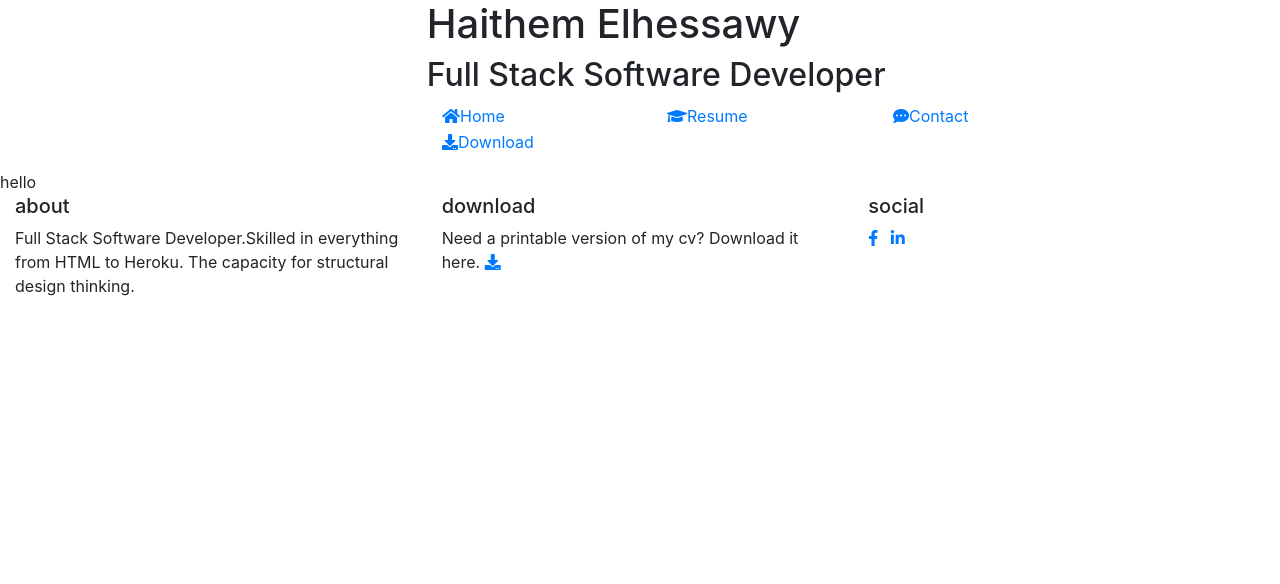
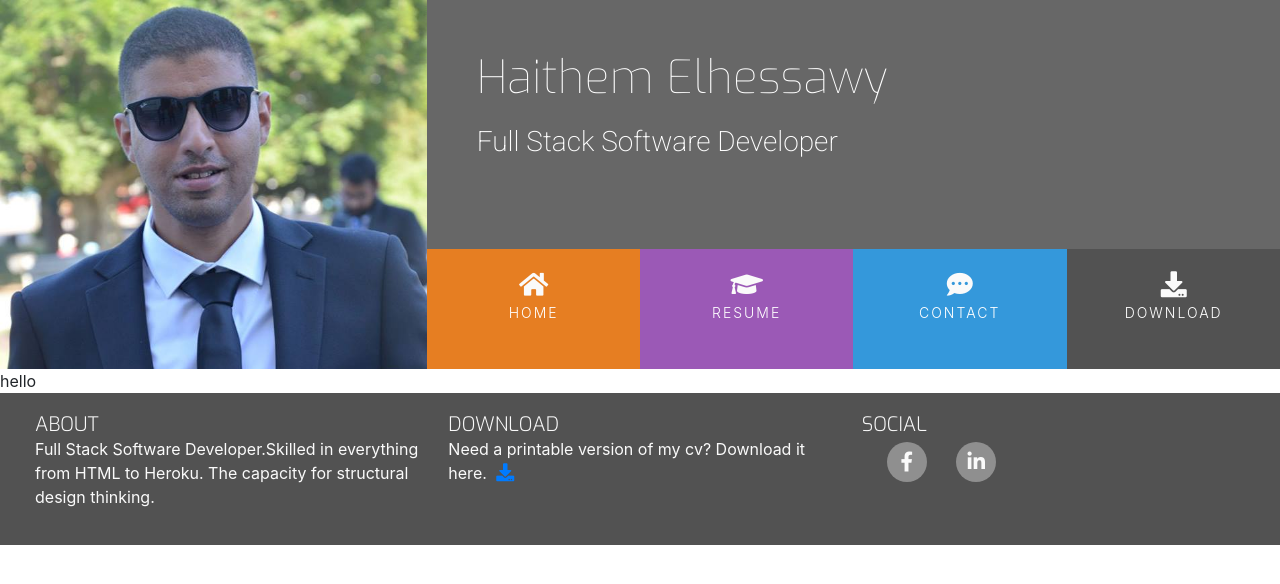
Before and after one commit to haithem2005/haithem.cv, a plain HTML site: page contact.html in a window 1280 px wide. Drawn offline with nearby package versions, Linux system fonts and the light colour scheme.

Commit message:
fixing css problems

```diff
--- a/contact.html
+++ b/contact.html
@@ -8,7 +8,7 @@
     <link rel="stylesheet" href="https://stackpath.bootstrapcdn.com/bootstrap/4.2.1/css/bootstrap.min.css" integrity="sha384-GJzZqFGwb1QTTN6wy59ffF1BuGJpLSa9DkKMp0DgiMDm4iYMj70gZWKYbI706tWS" crossorigin="anonymous">
     <link rel="stylesheet" href="https://use.fontawesome.com/releases/v5.8.1/css/all.css" integrity="sha384-50oBUHEmvpQ+1lW4y57PTFmhCaXp0ML5d60M1M7uH2+nqUivzIebhndOJK28anvf" crossorigin="anonymous">
     <link rel="stylesheet" href="https://cdnjs.cloudflare.com/ajax/libs/hover.css/2.3.1/css/hover-min.css" type="text/css" />
-    <link rel="stylesheet" href="assets/css/css.css" type="text/css" />
+    <link rel="stylesheet" href="assets/css/style.css" type="text/css" />
     <title>Haithem-cv</title>
 </head>
 
```
Also changed, not shown: resume.html (+1 -1 lines), assets/css/style.css (renamed from assets/css/syle.css).
